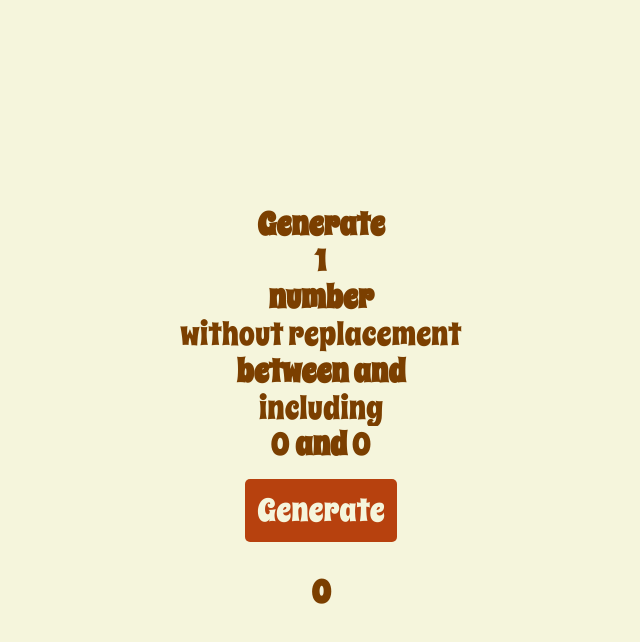
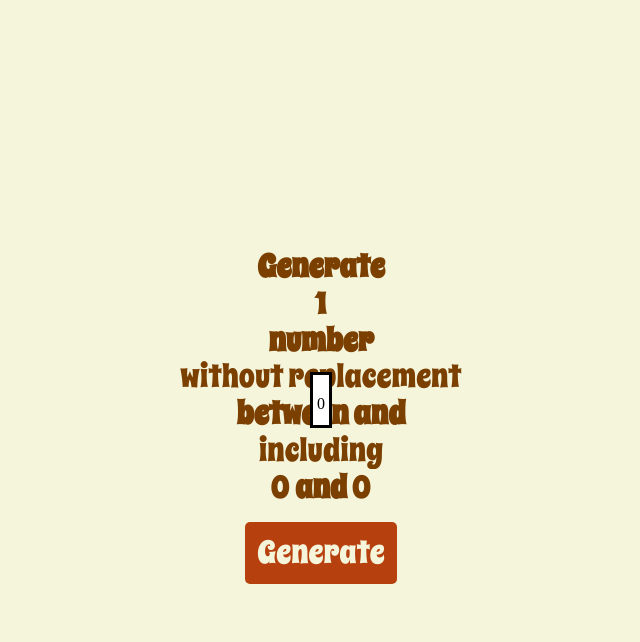
Before and after one commit to Mouzone/rng, a SvelteKit app: page / in a window 1280 px wide. Both pictures are taken after a click on the button "Generate". Shown: the top 642 px of the page, without its empty margins (319-959 px from the left). Built offline with nearby package versions, Linux system fonts and the light colour scheme.

Commit message:
Add popover element to show results

```diff
--- a/src/routes/+page.svelte
+++ b/src/routes/+page.svelte
@@ -1,6 +1,7 @@
 <script lang="ts">
 	import "normalize.css";
 
+	let popoverElement: HTMLElement | null = $state(null);
 	let numbersToGenInput = $state("1");
 	let incl = $state("including");
 	let withRep = $state("without replacement");
@@ -69,6 +70,7 @@
 
 			results.push(result);
 		}
+		popoverElement?.togglePopover();
 	}
 </script>
 
@@ -128,12 +130,14 @@
 			Generate
 		</button>
 	</div>
-
-	<div style="display: flex; gap: 1em;">
-		{#each results as result}
-			<p>{result}</p>
-		{/each}
-	</div>
+</div>
+<div
+	popover
+	bind:this={popoverElement}
+>
+	{#each results as result}
+		<p>{result}</p>
+	{/each}
 </div>
 
 <style>
```
